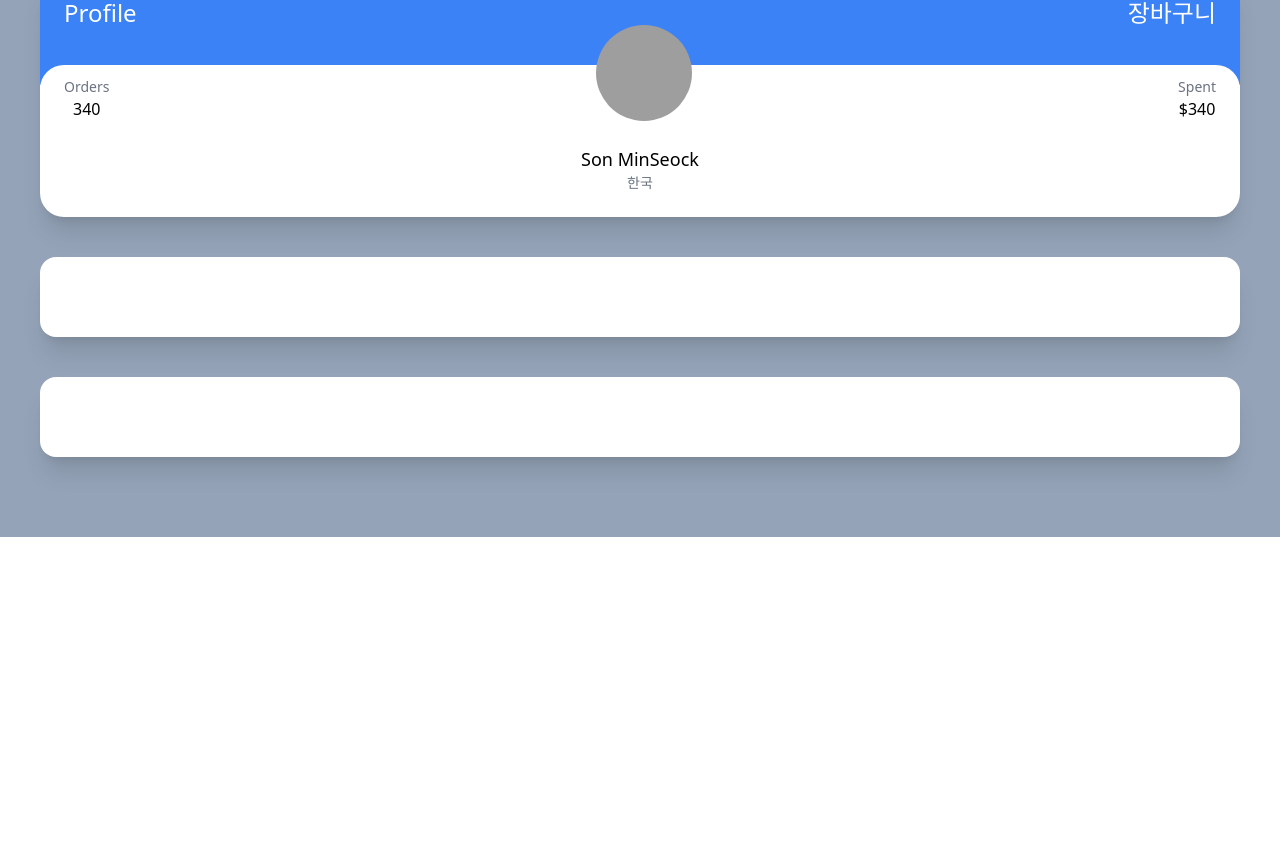
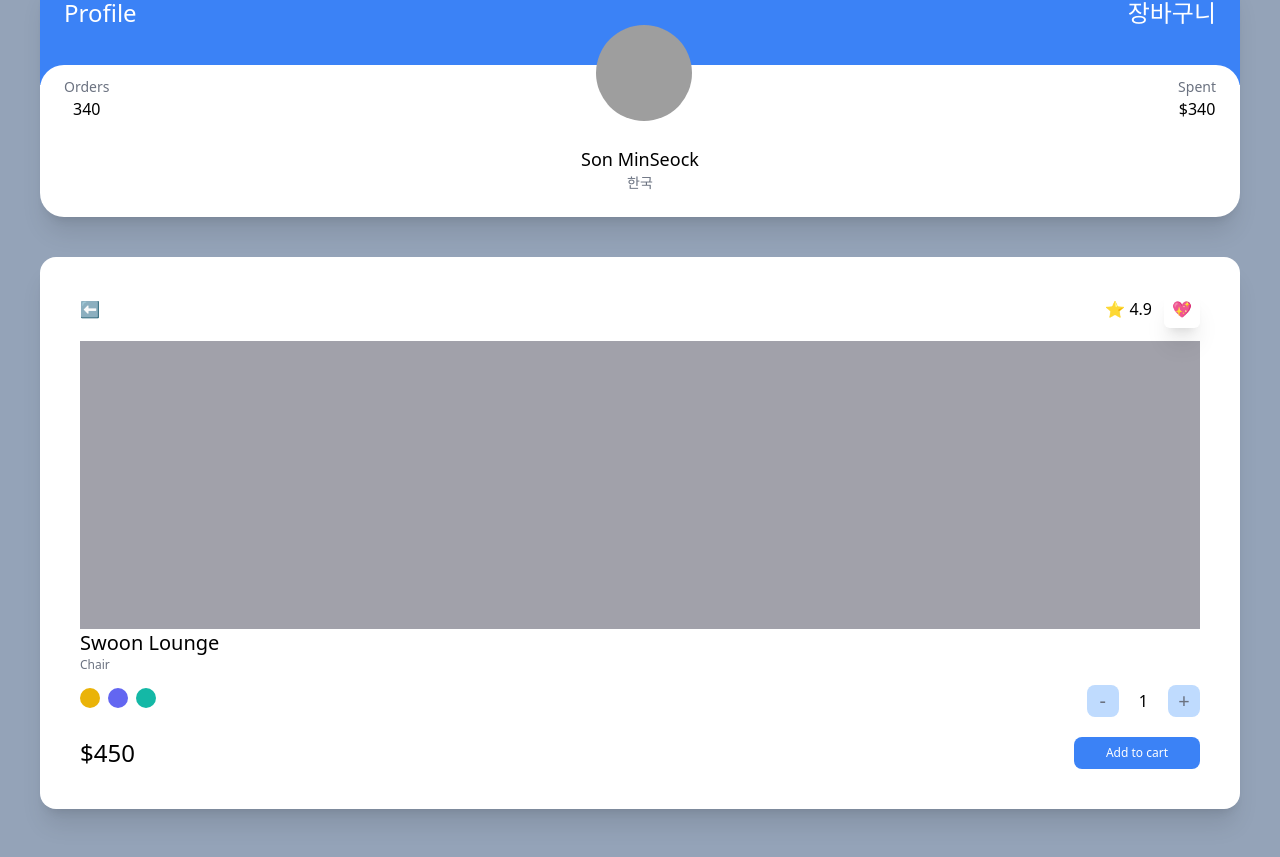
Before and after one commit to SonMinSeock/carrot-market-clone, a Next.js app: page / in a window 1280 px wide. Shown: the part 405-1262 px from the top of the page. Before the commit the page ends 942 px from the top, so only its background shows below. Built offline with nearby package versions, Linux system fonts and the light colour scheme; grey boxes are pictures that could not be loaded.

Commit message:
modifiers 4.4

```diff
--- a/pages/index.tsx
+++ b/pages/index.tsx
@@ -2,7 +2,7 @@ import type { NextPage } from "next";
 
 const Home: NextPage = () => {
   return (
-    <div className="bg-slate-400 py-20 px-10 grid gap-10">
+    <div className="bg-slate-400 py-20 px-10 grid gap-10 min-h-screen">
       <div className="bg-white p-6 rounded-3xl shadow-xl">
         <span className="font-semibold text-3xl">Select Item</span>
         <div className="flex justify-between my-2">
@@ -17,9 +17,9 @@ const Home: NextPage = () => {
           <span>Total</span>
           <span className="font-semibold">$10</span>
         </div>
-        <div className="mt-5 bg-blue-500 text-white p-3 text-center rounded-xl w-2/4 mx-auto">
+        <button className="mt-5 bg-blue-500 text-white p-3 text-center rounded-xl w-3/4 mx-auto hover:bg-teal-500 hover:text-black active:bg-yellow-500 focus:bg-red-500">
           Checkout
-        </div>
+        </button>
       </div>
       <div className="bg-white overflow-hidden rounded-3xl shadow-xl">
         <div className="bg-blue-500 p-6 pb-14 flex justify-between">
@@ -44,8 +44,42 @@ const Home: NextPage = () => {
           </div>
         </div>
       </div>
-      <div className="bg-white p-10 rounded-2xl shadow-xl"></div>
-      <div className="bg-white p-10 rounded-2xl shadow-xl"></div>
+      <div className="bg-white p-10 rounded-2xl shadow-xl">
+        <div className="flex justify-between items-center mb-5">
+          <span>⬅️</span>
+          <div className="space-x-3">
+            <span>⭐️ 4.9</span>
+            <span className="shadow-xl p-2 rounded-md">💖</span>
+          </div>
+        </div>
+        <div className="bg-zinc-400 h-72" />
+        <div className="flex flex-col">
+          <span className="font-medium text-xl">Swoon Lounge</span>
+          <span className="text-xs text-gray-500">Chair</span>
+          <div className="mt-3 mb-5 flex justify-between items-center">
+            <div className="space-x-2">
+              <button className="w-5 h-5 rounded-full bg-yellow-500" />
+              <button className="w-5 h-5 rounded-full bg-indigo-500" />
+              <button className="w-5 h-5 rounded-full bg-teal-500" />
+            </div>
+            <div className="flex items-center space-x-5">
+              <button className="bg-blue-200 flex justify-center items-center aspect-square w-8 text-xl text-gray-500 rounded-lg">
+                -
+              </button>
+              <span>1</span>
+              <button className="bg-blue-200 flex justify-center items-center aspect-square w-8 text-xl text-gray-500 rounded-lg">
+                +
+              </button>
+            </div>
+          </div>
+        </div>
+        <div className="flex justify-between items-center">
+          <span className="font-medium text-2xl">$450</span>
+          <button className="bg-blue-500 py-2 px-8 text-center text-xs text-white rounded-lg">
+            Add to cart
+          </button>
+        </div>
+      </div>
     </div>
   );
 };
```
